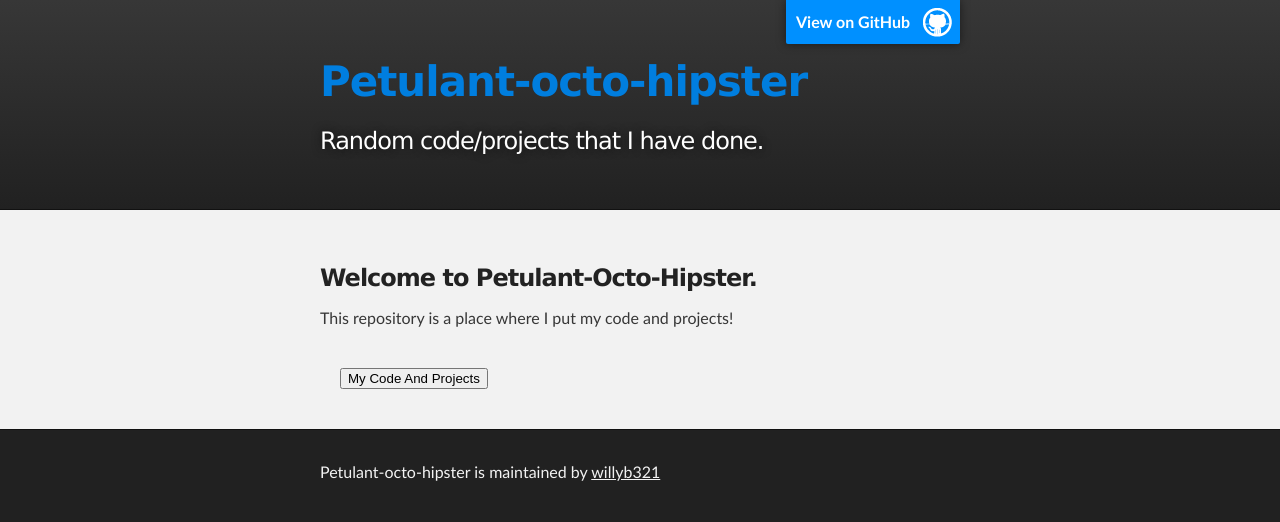
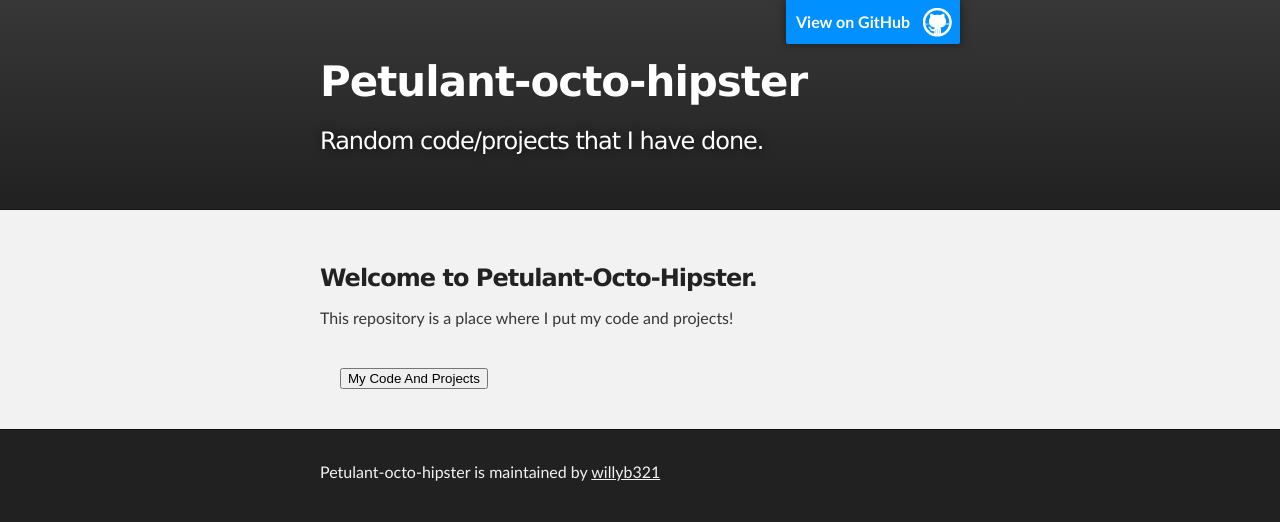
Before and after one commit to willyb321/petulant-octo-hipster, a plain HTML site: page index.html in a window 1280 px wide. Drawn offline with Linux system fonts and the light colour scheme.

Commit message:
fixed link color

```diff
--- a/index.html
+++ b/index.html
@@ -18,7 +18,7 @@
         <header class="inner">
           <a id="forkme_banner" href="https://github.com/willyb321/petulant-octo-hipster">View on GitHub</a>
 
-          <h1 id="project_title"><a href="index.html">Petulant-octo-hipster</a></h1>
+          <h1 id="project_title"><a href="index.html" style="color:white">Petulant-octo-hipster</a></h1>
           <h2 id="project_tagline">Random code/projects that I have done.</h2>
         </header>
     </div>
```
